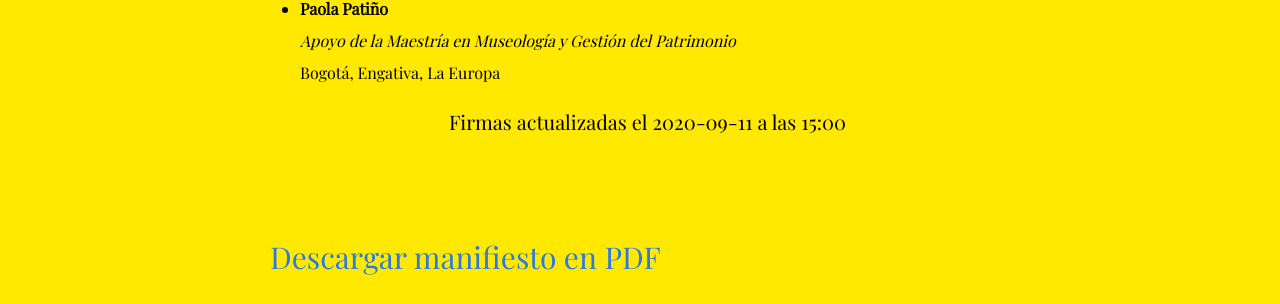
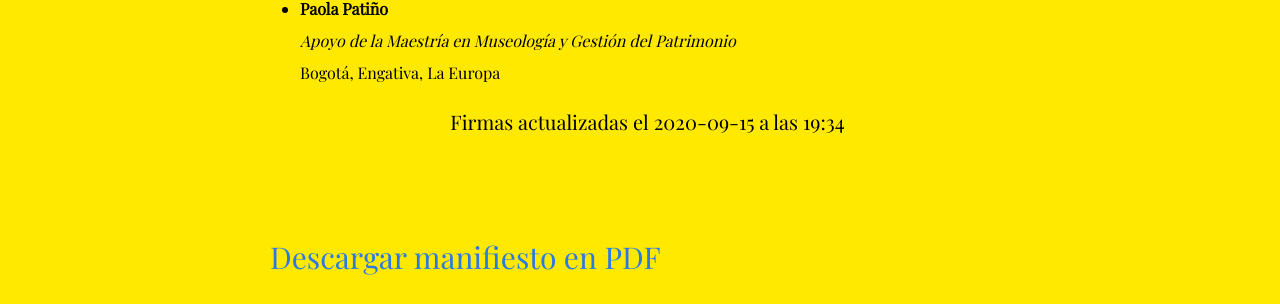
Before and after one commit to alianzacolombianademuseos/paginaweb, a Jekyll site: the page built from paginas/manifiesto.md, in a window 1280 px wide and 900 px high, scrolled down 14170 px. Shown: the part 198-502 px from the top of the window. Built offline with Jekyll 4.4.1, drawn with Linux system fonts in a browser that asks for light colours.

Commit message:
Update manifiesto.md

```diff
--- a/paginas/manifiesto.md
+++ b/paginas/manifiesto.md
@@ -55,7 +55,7 @@ Firmado en septiembre de 2020, en medio de la cuarentena, por:
 {% endfor %}
 </ul>
 
->Firmas actualizadas el 2020-09-11 a las 15:00
+>Firmas actualizadas el 2020-09-15 a las 19:34
 
 
 [Descargar manifiesto en PDF](https://alianzacolombianademuseos.co/assets/docs/Manifiesto_ACdM.pdf)
```
